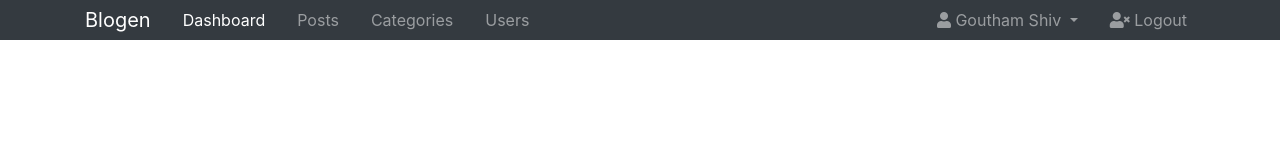
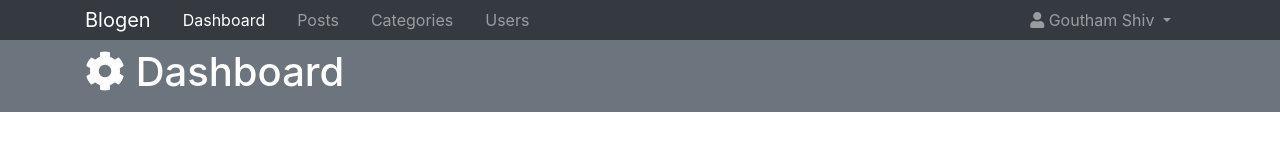
Before and after one commit to GouthamShiv/udemy-bootstrap, a plain HTML site: page project-04/index.html in a window 1280 px wide. Drawn offline with nearby package versions, Linux system fonts and the light colour scheme.

Commit message:
updated project 04/05 | updated navbar, added header | 10th Section - In Progress, 63rd Lecture - completed

```diff
--- a/project-04/index.html
+++ b/project-04/index.html
@@ -50,17 +50,26 @@
                             <a href="profile.html" class="dropdown-item">
                                 <i class="fas fa-cog"></i> Settings
                             </a>
+                            <a href="login.html" class="dropdown-item">
+                                <i class="fas fa-user-times"></i> Logout
+                            </a>
                         </div>
-                    </li>
-                    <li class="nav-item">
-                        <a href="login.html" class="nav-link">
-                            <i class="fas fa-user-times"></i> Logout
-                        </a>
                     </li>
                 </ul>
             </div>
         </div>
     </nav>
+
+    <!-- HEADER -->
+    <header id="mainHeader" class="py-2 bg-secondary text-white">
+        <div class="container">
+            <div class="row">
+                <div class="col-md-6">
+                    <h1><i class="fas fa-cog"></i> Dashboard</h1>
+                </div>
+            </div>
+        </div>
+    </header>
 
     <!-- SCRIPT SECTION -->
     <script src="https://code.jquery.com/jquery-3.6.0.min.js"
```
